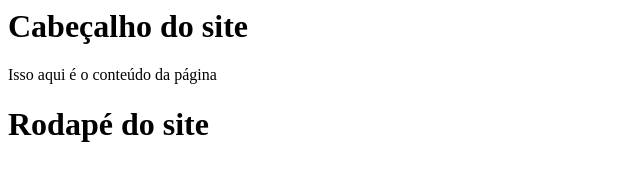
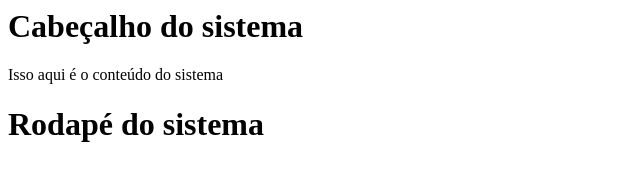
Before and after one commit to rodrigogds/curso-git, a plain HTML site: page proposta_1.html in a window 1280 px wide. Shown: the whole page, without its empty margins (0-640 px from the left). Drawn offline with Linux system fonts and the light colour scheme.

Commit message:
site -> sistema

```diff
--- a/proposta_1.html
+++ b/proposta_1.html
@@ -3,10 +3,10 @@
      <title>Proposta 1 para homepage da empresa</title>
   </head>
   <body>
-      <h1>Cabeçalho do site</h1>
+      <h1>Cabeçalho do sistema</h1>
         <div>
-	        Isso aqui é o conteúdo da página
+	        Isso aqui é o conteúdo do sistema
 	</div>
-      <h1>Rodapé do site</h1>
+      <h1>Rodapé do sistema</h1>
   </body>
 </html>
```
